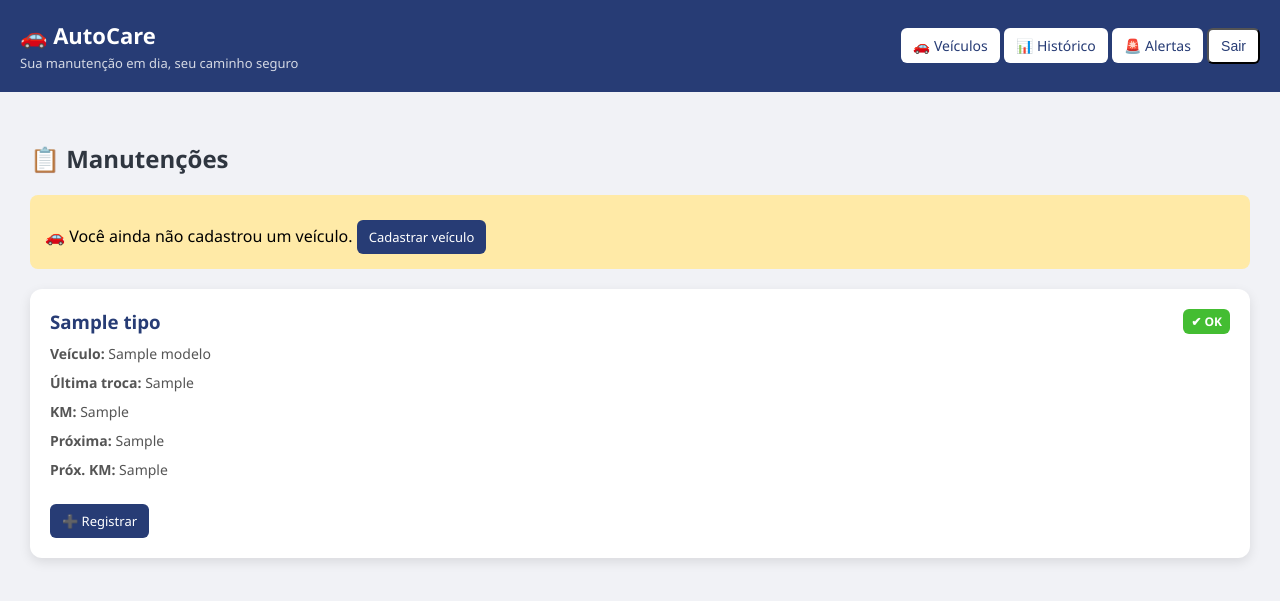
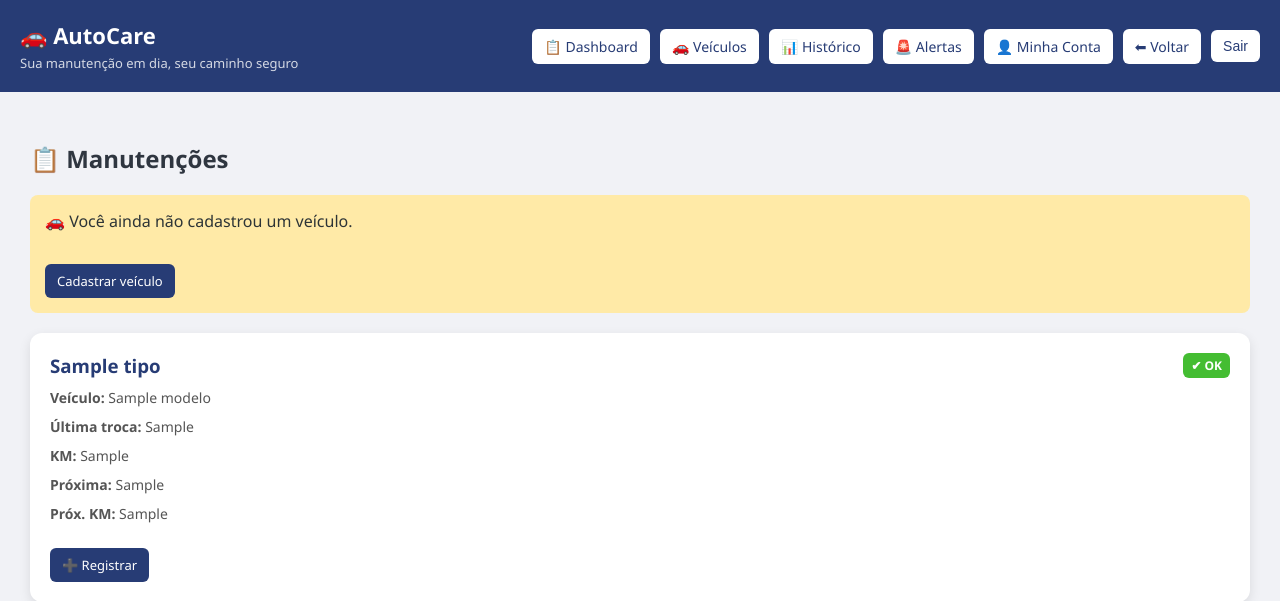
Before and after one commit to rafaelaajs/autocare, a Django app: template templates/dashboard.html in a window 1280 px wide. Shown: the top 601 px of the page. Run offline with Django 5.2, Linux system fonts and the light colour scheme; the template is opened without the code that fills it: most values are stand-ins (such as "Sample title", 1, 10 or a date in 2020).

Commit message:
Padroniza menu superior e dashboard

```diff
--- a/templates/dashboard.html
+++ b/templates/dashboard.html
@@ -35,6 +35,12 @@
             margin-top: 4px;
         }
 
+        .menu {
+            display: flex;
+            gap: 10px;
+            align-items: center;
+        }
+
         .btn {
             background: white;
             color: #273c75;
@@ -42,6 +48,12 @@
             border-radius: 6px;
             text-decoration: none;
             font-size: 14px;
+            border: none;
+            cursor: pointer;
+        }
+
+        .btn:hover {
+            background: #dcdde1;
         }
 
         .container {
@@ -51,6 +63,14 @@
         h2 {
             margin-bottom: 20px;
             color: #2f3640;
+        }
+
+        .message-box {
+            background: #ffeaa7;
+            padding: 15px;
+            border-radius: 8px;
+            margin-bottom: 20px;
+            color: #2d3436;
         }
 
         .grid {
@@ -122,21 +142,30 @@
 <body>
 
 <div class="header">
+
     <div class="left">
         <div class="logo">🚗 AutoCare</div>
         <div class="slogan">Sua manutenção em dia, seu caminho seguro</div>
     </div>
 
-    <div>
+    <div class="menu">
+        <a href="/" class="btn">📋 Dashboard</a>
         <a href="/veiculos/" class="btn">🚗 Veículos</a>
         <a href="/historico/" class="btn">📊 Histórico</a>
         <a href="{% url 'alertas' %}" class="btn">🚨 Alertas</a>
+
+        <!-- 🔥 Minha Conta (temporário) -->
+        <a href="#" class="btn">👤 Minha Conta</a>
+
+        <!-- 🔥 Voltar -->
+        <a href="javascript:history.back()" class="btn">⬅ Voltar</a>
 
         <form action="/accounts/logout/" method="post" style="display:inline;">
             {% csrf_token %}
             <button type="submit" class="btn">Sair</button>
         </form>
     </div>
+
 </div>
 
 <div class="container">
@@ -144,14 +173,18 @@
     <h2>📋 Manutenções</h2>
 
     {% if not tem_veiculo %}
-        <div style="background:#ffeaa7; padding:15px; border-radius:8px; margin-bottom:20px;">
+        <div class="message-box">
             🚗 Você ainda não cadastrou um veículo.
-            <a href="/veiculos/" class="btn-action">Cadastrar veículo</a>
+            <br><br>
+
+            <a href="/veiculos/" class="btn-action">
+                Cadastrar veículo
+            </a>
         </div>
 
     {% elif not tem_manutencao %}
-        <div style="background:#ffeaa7; padding:15px; border-radius:8px; margin-bottom:20px;">
-            🔧 Cadastre suas primeiras manutenções para começar a receber alertas
+        <div class="message-box">
+            🔧 Cadastre suas primeiras manutenções para começar a receber alertas.
         </div>
     {% endif %}
 
@@ -190,6 +223,7 @@
 
             <div class="info">
                 <b>Próxima:</b>
+
                 {% if item.proxima_data %}
                     {{ item.proxima_data }}
                 {% else %}
@@ -199,6 +233,7 @@
 
             <div class="info">
                 <b>Próx. KM:</b>
+
                 {% if item.proximo_km %}
                     {{ item.proximo_km }}
                 {% else %}
```
